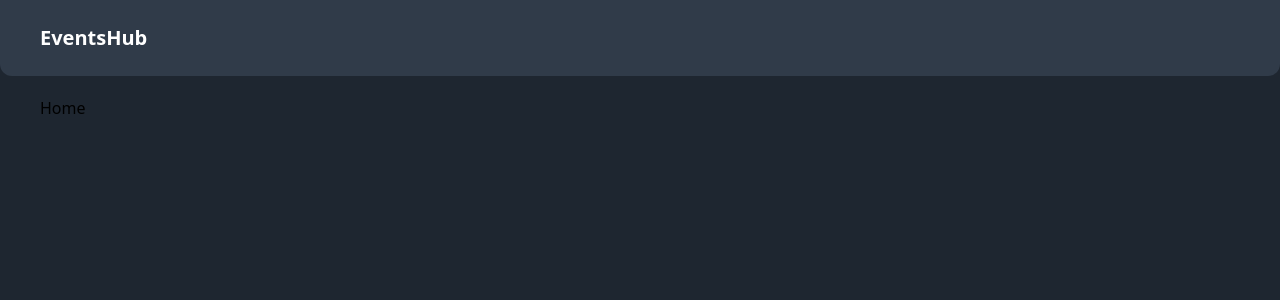
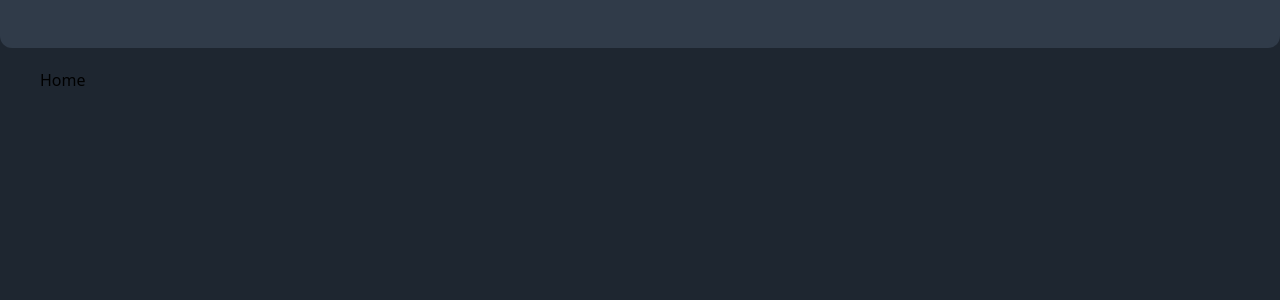
Before and after one commit to EventsHub/frontend, a React (Vite) app: page / in a window 1280 px wide. Shown: the top 300 px of the page. Built offline with nearby package versions, Linux system fonts and the light colour scheme.

Commit message:
fix: styles

```diff
--- a/src/shared/ui/button/styles.ts
+++ b/src/shared/ui/button/styles.ts
@@ -12,7 +12,7 @@ export const button = classnames(
   width("w-full"),
   backgroundColor("bg-primary"),
   borderRadius("rounded-xl"),
-  spacing("px-10", "py-4"),
+  spacing("px-10", "py-2"),
   textColor("text-white"),
   fontWeight("font-semibold")
 );
--- a/src/shared/ui/header/index.tsx
+++ b/src/shared/ui/header/index.tsx
@@ -1,9 +1,15 @@
 import * as styles from "./styles";
 
-const Header = () => {
+interface Props {
+  title: string;
+  element?: React.ReactNode;
+}
+
+const Header = ({ title, element }: Props) => {
   return (
     <header className={styles.header}>
-      <h1 className={styles.title}>EventsHub</h1>
+      <h1 className={styles.title}>{title}</h1>
+      <div>{element}</div>
     </header>
   );
 };
--- a/src/shared/ui/header/styles.tsx
+++ b/src/shared/ui/header/styles.tsx
@@ -7,11 +7,15 @@ import {
   textColor,
   fontSize,
   fontWeight,
+  justifyContent,
+  alignItems,
 } from "../classnames";
 
 export const header = classnames(
   backgroundColor("bg-dark-light"),
   display("flex"),
+  alignItems("items-center"),
+  justifyContent("justify-between"),
   spacing("px-10", "py-6"),
   borderRadius("rounded-b-xl")
 );
```
